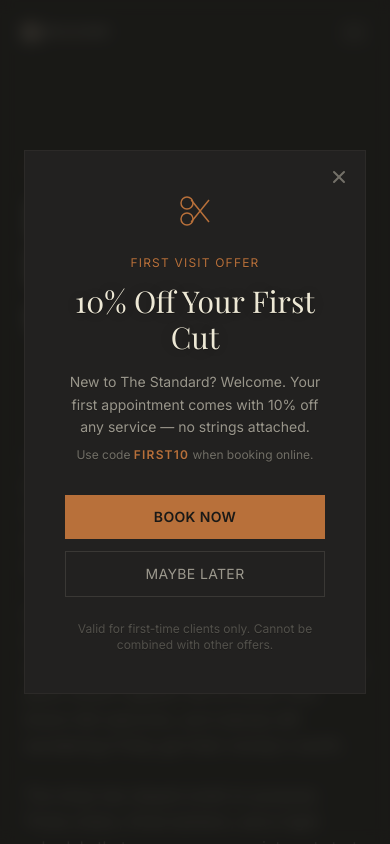
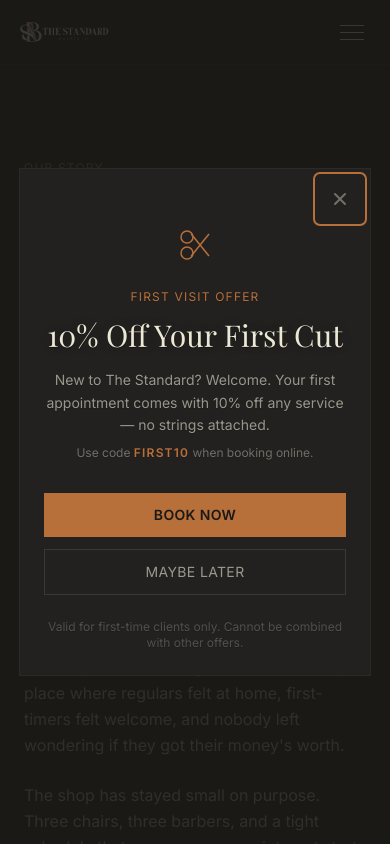
Before and after one commit to Themba-Sithole/The-Standard-Barber, a React (Vite) app: page /about in a window 390 px wide. Shown: the top 844 px of the page. Built offline with nearby package versions, Linux system fonts and the light colour scheme; the HTML template or start-up script is replaced by a standard one; a web font is replaced by a local one.

Commit message:
Fix mobile navigation and responsive layouts

```diff
--- a/src/App.tsx
+++ b/src/App.tsx
@@ -30,6 +30,7 @@ function PageTransition({ children }: { children: React.ReactNode }) {
 
   return (
     <div
+      className="page-transition"
       style={{
         opacity: visible ? 1 : 0,
         transform: visible ? 'none' : 'translateY(10px)',
--- a/src/components/Header.tsx
+++ b/src/components/Header.tsx
@@ -1,5 +1,6 @@
 import { useState, useEffect } from 'react';
-import { Link, NavLink, useNavigate } from 'react-router-dom';
+import { Link, NavLink, useNavigate, useLocation } from 'react-router-dom';
+import Modal from './Modal';
 import logoSrc from '../assets/logo.png';
 
 const NAV = [
@@ -14,38 +15,43 @@ export default function Header() {
   const [open, setOpen] = useState(false);
   const [scrolled, setScrolled] = useState(false);
   const navigate = useNavigate();
+  const { pathname } = useLocation();
 
   useEffect(() => {
     const onScroll = () => setScrolled(window.scrollY > 40);
+    onScroll();
     window.addEventListener('scroll', onScroll, { passive: true });
     return () => window.removeEventListener('scroll', onScroll);
   }, []);
 
+  useEffect(() => { setOpen(false); }, [pathname]);
+
   useEffect(() => {
-    if (open) document.body.style.overflow = 'hidden';
-    else document.body.style.overflow = '';
-    return () => { document.body.style.overflow = ''; };
-  }, [open]);
+    const desktop = window.matchMedia('(min-width: 768px)');
+    const closeOnDesktop = () => { if (desktop.matches) setOpen(false); };
+    desktop.addEventListener('change', closeOnDesktop);
+    return () => desktop.removeEventListener('change', closeOnDesktop);
+  }, []);
 
   return (
     <header
-      className={`fixed top-0 left-0 right-0 z-50 transition-all duration-300 ${
-        scrolled ? 'bg-charcoal/95 backdrop-blur-sm border-b border-charcoal-700' : 'bg-transparent'
+      className={`fixed top-0 left-0 right-0 z-50 transition-colors duration-300 ${
+        scrolled || pathname !== '/' ? 'bg-charcoal/95 backdrop-blur-sm border-b border-charcoal-700' : 'bg-transparent'
       }`}
     >
       <div className="max-w-6xl mx-auto px-4 sm:px-6 flex items-center justify-between h-16 sm:h-20">
         {/* Logo */}
-        <Link to="/" className="flex items-center" aria-label="The Standard Barber Co. — Home">
+        <Link to="/" className="flex min-w-0 items-center" aria-label="The Standard Barber Co. — Home">
           <img
             src={logoSrc}
             alt="The Standard Barber Co."
-            className="h-8 sm:h-10 w-auto"
+            className="h-8 sm:h-10 w-auto max-w-[min(65vw,240px)] object-contain"
             style={{ mixBlendMode: 'screen' }}
           />
         </Link>
 
         {/* Desktop nav */}
-        <nav className="hidden md:flex items-center gap-8" aria-label="Main navigation">
+        <nav className="hidden md:flex items-center gap-4 lg:gap-8" aria-label="Main navigation">
           {NAV.map((item) =>
             item.label === 'Book Now' ? (
               <button
@@ -74,10 +80,11 @@ export default function Header() {
 
         {/* Mobile hamburger */}
         <button
-          className="md:hidden flex flex-col gap-1.5 p-2"
-          onClick={() => setOpen(!open)}
+          className="md:hidden flex h-11 w-11 shrink-0 items-center justify-center flex-col gap-1.5"
+          onClick={() => setOpen((value) => !value)}
           aria-label={open ? 'Close menu' : 'Open menu'}
           aria-expanded={open}
+          aria-controls={open ? 'mobile-navigation' : undefined}
         >
           <span className={`block w-6 h-px bg-ivory transition-transform duration-200 ${open ? 'rotate-45 translate-y-[9px]' : ''}`} />
           <span className={`block w-6 h-px bg-ivory transition-opacity duration-200 ${open ? 'opacity-0' : ''}`} />
@@ -87,8 +94,8 @@ export default function Header() {
 
       {/* Mobile menu */}
       {open && (
-        <div className="md:hidden fixed inset-0 z-40 overflow-y-auto bg-charcoal">
-          <div className="mx-auto flex min-h-screen w-full max-w-md flex-col px-6 pt-20 pb-10">
+        <Modal label="Mobile navigation" onClose={() => setOpen(false)} className="mobile-menu bg-charcoal text-ivory">
+          <div className="mx-auto flex min-h-full w-full max-w-md flex-col px-6 py-5">
             <div className="flex justify-end">
               <button
                 type="button"
@@ -100,7 +107,7 @@ export default function Header() {
               </button>
             </div>
 
-            <nav className="flex flex-col gap-6 pt-4" aria-label="Mobile navigation">
+            <nav id="mobile-navigation" className="flex flex-col gap-2 py-6" aria-label="Mobile navigation">
               {NAV.map((item) =>
                 item.label === 'Book Now' ? (
                   <button
@@ -121,7 +128,7 @@ export default function Header() {
                     end={item.to === '/'}
                     onClick={() => setOpen(false)}
                     className={({ isActive }) =>
-                      `text-3xl font-serif leading-tight tracking-wide transition-colors ${
+                      `block py-3 text-3xl font-serif leading-tight tracking-wide transition-colors ${
                         isActive ? 'text-copper' : 'text-ivory hover:text-copper'
                       }`
                     }
@@ -136,7 +143,7 @@ export default function Header() {
               14 Kloof Street, Gardens, Cape Town
             </div>
           </div>
-        </div>
+        </Modal>
       )}
     </header>
   );
--- /dev/null
+++ b/src/components/Modal.tsx
@@ -0,0 +1,24 @@
+import { useEffect, useRef, type ReactNode } from 'react';
+
+// Native dialogs live above transformed/blurred ancestors and contain keyboard focus.
+export default function Modal({ children, onClose, label, className = '' }: {
+  children: ReactNode;
+  onClose: () => void;
+  label: string;
+  className?: string;
+}) {
+  const ref = useRef<HTMLDialogElement>(null);
+  useEffect(() => {
+    const dialog = ref.current!;
+    dialog.showModal();
+    return () => dialog.close();
+  }, []);
+
+  return (
+    <dialog ref={ref} aria-label={label} className={className}
+      onCancel={(event) => { event.preventDefault(); onClose(); }}
+      onClick={(event) => { if (event.target === event.currentTarget) onClose(); }}>
+      {children}
+    </dialog>
+  );
+}
--- a/src/components/Reveal.tsx
+++ b/src/components/Reveal.tsx
@@ -62,7 +62,7 @@ export default function Reveal({
   return (
     <div
       ref={ref}
-      className={className}
+      className={`reveal min-w-0 ${className}`}
       style={{
         ...BASE,
         ...(visible ? VISIBLE : HIDDEN[animation]),
--- a/src/components/WelcomeModal.tsx
+++ b/src/components/WelcomeModal.tsx
@@ -1,3 +1,4 @@
+import Modal from './Modal';
 import { useEffect, useState } from 'react';
 import { useNavigate } from 'react-router-dom';
 
@@ -10,8 +11,13 @@ export default function WelcomeModal() {
   useEffect(() => {
     const shown = sessionStorage.getItem(STORAGE_KEY);
     if (!shown) {
-      const t = setTimeout(() => setVisible(true), 2000);
-      return () => clearTimeout(t);
+      const t = window.setInterval(() => {
+        if (!document.querySelector('dialog[open]')) {
+          setVisible(true);
+          window.clearInterval(t);
+        }
+      }, 2000);
+      return () => window.clearInterval(t);
     }
   }, []);
 
@@ -28,25 +34,13 @@ export default function WelcomeModal() {
   if (!visible) return null;
 
   return (
-    <div
-      className="fixed inset-0 z-[100] flex items-center justify-center p-6"
-      role="dialog"
-      aria-modal="true"
-      aria-labelledby="modal-title"
-    >
-      {/* Backdrop */}
-      <div
-        className="absolute inset-0 bg-charcoal/80 backdrop-blur-sm"
-        onClick={dismiss}
-        aria-hidden="true"
-      />
-
+    <Modal label="First visit offer" onClose={dismiss} className="offer-dialog bg-transparent text-ivory">
       {/* Panel */}
-      <div className="relative bg-charcoal-800 border border-charcoal-700 max-w-md w-full p-10 text-center">
+      <div className="relative bg-charcoal-800 border border-charcoal-700 max-w-md w-full p-6 pt-14 sm:p-10 text-center">
         {/* Close */}
         <button
           onClick={dismiss}
-          className="absolute top-4 right-4 text-ivory/40 hover:text-ivory transition-colors"
+          className="absolute top-2 right-2 flex h-11 w-11 items-center justify-center text-ivory/40 hover:text-ivory transition-colors"
           aria-label="Close offer"
         >
           <svg width="20" height="20" viewBox="0 0 20 20" fill="currentColor" aria-hidden="true">
@@ -92,6 +86,6 @@ export default function WelcomeModal() {
 
         <p className="mt-6 text-ivory/25 text-xs">Valid for first-time clients only. Cannot be combined with other offers.</p>
       </div>
-    </div>
+    </Modal>
   );
 }
--- a/src/index.css
+++ b/src/index.css
@@ -125,3 +125,34 @@ input[type="date"]::-webkit-calendar-picker-indicator {
   filter: invert(0.7) sepia(0.5) saturate(2) hue-rotate(10deg);
   cursor: pointer;
 }
+
+/* Keep animated content from widening the mobile viewport. */
+#root { overflow-x: clip; }
+html:has(dialog[open]) { overflow: hidden; }
+dialog { border: 0; padding: 0; overscroll-behavior: contain; }
+dialog::backdrop { background: rgb(26 25 23 / 85%); }
+.mobile-menu {
+  position: fixed;
+  inset: 0;
+  margin: 0;
+  width: 100%;
+  max-width: none;
+  height: 100dvh;
+  max-height: none;
+  overflow-y: auto;
+  padding: env(safe-area-inset-top) env(safe-area-inset-right) env(safe-area-inset-bottom) env(safe-area-inset-left);
+}
+.offer-dialog {
+  margin: auto;
+  width: min(28rem, calc(100% - 2rem));
+  max-height: calc(100dvh - 2rem);
+  overflow-y: auto;
+}
+@media (max-width: 767px) {
+  input, select, textarea { font-size: 16px !important; min-width: 0; max-width: 100%; }
+}
+@media (prefers-reduced-motion: reduce) {
+  html { scroll-behavior: auto; }
+  *, *::before, *::after { animation-duration: 0.01ms !important; animation-iteration-count: 1 !important; transition-duration: 0.01ms !important; }
+  .reveal, .page-transition { opacity: 1 !important; transform: none !important; }
+}
--- a/src/pages/Booking.tsx
+++ b/src/pages/Booking.tsx
@@ -174,11 +174,11 @@ export default function Booking() {
 
         {/* Progress bar */}
         <div className="mb-10">
-          <div className="flex justify-between mb-3">
+          <div className="flex justify-between gap-2 mb-3">
             {STEPS.map((label, i) => (
               <span
                 key={label}
-                className={`text-xs tracking-wider uppercase transition-colors ${
+                className={`text-[10px] sm:text-xs tracking-normal sm:tracking-wider uppercase transition-colors ${
                   i + 1 <= step ? 'text-copper' : 'text-ivory/25'
                 }`}
               >
@@ -192,7 +192,7 @@ export default function Booking() {
         </div>
 
         {/* Step panel */}
-        <div className="bg-charcoal-800 border border-charcoal-700 p-8 md:p-10">
+        <div className="bg-charcoal-800 border border-charcoal-700 p-4 sm:p-8 md:p-10">
           {step === 1 && (
             <StepService
               selected={form.service}
@@ -479,7 +479,7 @@ function StepDateTime({
             <p className="text-ivory/40 text-sm">No slots available for this date.</p>
           ) : (
             <>
-              <div className="grid grid-cols-4 sm:grid-cols-5 gap-2" role="radiogroup" aria-label="Select time">
+              <div className="grid grid-cols-3 sm:grid-cols-5 gap-2" role="radiogroup" aria-label="Select time">
                 {slots.map((slot) => {
                   const isSelected = time === slot;
                   return (
```
Also changed, not shown: src/pages/About.tsx (+4 -4 lines), src/pages/Home.tsx (+5 -5 lines).
